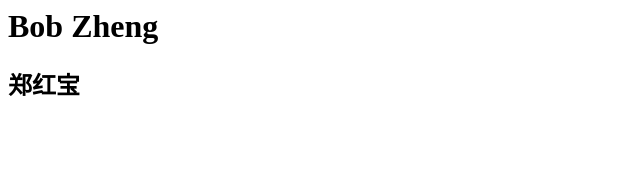
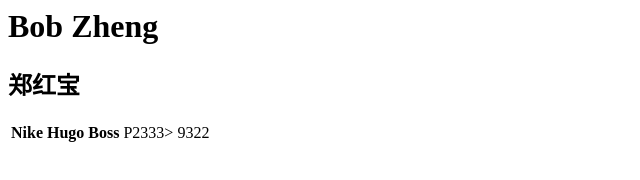
Before and after one commit to leavenotrace/iWage, a plain HTML site: page users.html in a window 1280 px wide. Shown: the whole page, without its empty margins (0-640 px from the left). Drawn offline with Linux system fonts and the light colour scheme.

Commit message:
new update

```diff
--- a/users.html
+++ b/users.html
@@ -7,5 +7,11 @@
 <body>
    <h1>Bob Zheng<h1>
      <h2>郑红宝</h2>
+     <table>
+         <th>Nike</th>
+         <th>Hugo Boss</th>
+         <td>P2333></td>
+         <td>9322</td>
+     </table>
 </body>
 </html>
```
Also changed, not shown: customer.html (added, +18 -0 lines).
